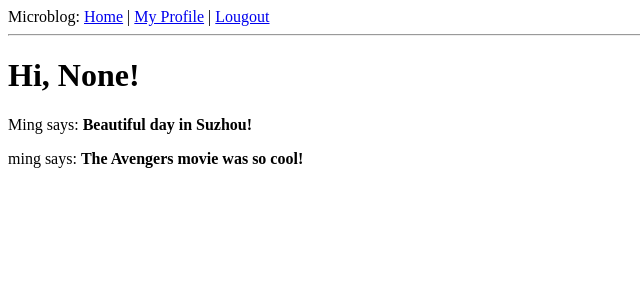
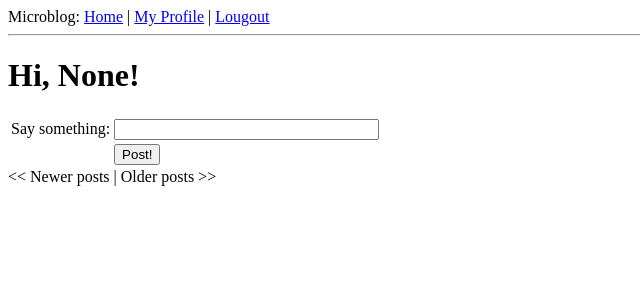
Before and after one commit to ttlttl/microblog, a Flask app: page / in a window 1280 px wide. Shown: the top 300 px of the page, without its empty margins (0-640 px from the left). Run offline with Flask 2, Linux system fonts and the light colour scheme; a user stored in the database is signed in; data comes from the database, SQL or seed files in the repository; data that the repository does not hold is empty; parts of the project's set-up code (start-up, migrations or seed data) failed here and were passed over.

Commit message:
Add Pagination feature

```diff
--- a/app/forms.py
+++ b/app/forms.py
@@ -6,6 +6,9 @@ from app.models import User
 class LoginForm(Form):
     openid = TextField('openid', validators = [Required()])
     remember_me = BooleanField('remember_me', default = False)
+
+class PostForm(Form):
+    post = TextField('post', validators = [Required()])
 
 class EditForm(Form):
     nickname = TextField('nickname', validators = [Required()])
--- a/app/templates/index.html
+++ b/app/templates/index.html
@@ -1,7 +1,32 @@
+<!-- extend base layout -->
 {% extends "base.html" %}
+
 {% block content %}
-<h1>Hi, {{user.nickname}}!</h1>
-{% for post in posts %}
-<div><p>{{post.author.nickname}} says: <b>{{post.body}}</b></p></div>
+<h1>Hi, {{g.user.nickname}}!</h1>
+<form action="" method="post" name="post">
+    {{form.hidden_tag()}}
+    <table>
+        <tr>
+            <td>Say something:</td>
+            <td>{{ form.post(size = 30, maxlength = 140) }}</td>
+            <td>
+            {% for error in form.errors.post %}
+            <span style="color: red;">[{{error}}]</span><br>
+            {% endfor %}
+            </td>
+        </tr>
+        <tr>
+            <td></td>
+            <td><input type="submit" value="Post!"></td>
+            <td></td>
+        </tr>
+    </table>
+</from>
+{% for post in posts.items %}
+<p>
+    {% include 'post.html' %}
+</p>
 {% endfor %}
+{% if posts.has_prev %}<a href="{{ url_for('index', page = posts.prev_num) }}"><< Newer posts</a>{% else %}<< Newer posts{% endif %} |
+{% if posts.has_next %}<a href="{{ url_for('index', page = posts.next_num) }}">Older posts >></a>{% else %}Older posts >>{% endif %}
 {% endblock %}
--- a/app/templates/post.html
+++ b/app/templates/post.html
@@ -1,5 +1,5 @@
 <table>
     <tr valign="top">
-        <td><img src="{post.author.avatar(50)}}"></td><td><i>{{post.author.nickname}} says:</i><br>{{post.body}}</td>
+        <td><img src="{{post.author.avatar(50)}}"></td><td><i>{{post.author.nickname}} says:</i><br>{{post.body}}</td>
     </tr>
 </table>
--- a/app/templates/user.html
+++ b/app/templates/user.html
@@ -22,7 +22,9 @@
     </tr>
 </table>
 <hr>
-{% for post in posts %}
+{% for post in posts.items %}
     {% include 'post.html' %}
 {% endfor %}
+{% if posts.has_prev %}<a href="{{ url_for('user', nickname = user.nickname, page = posts.prev_num) }}"><< Newer posts</a>{% else %}<< Newer posts{% endif %} |
+{% if posts.has_next %}<a href="{{ url_for('user', nickname = user.nickname, page = posts.next_num) }}">Older posts >></a>{% else %}Older posts >>{% endif %}
 {% endblock %}
--- a/app/views.py
+++ b/app/views.py
@@ -1,30 +1,29 @@
 from flask import render_template, flash, redirect, session, url_for, request, g
 from flask.ext.login import login_user, logout_user, current_user, login_required
 from app import app, db, lm, oid
-from forms import LoginForm, EditForm
-from models import User, ROLE_USER, ROLE_ADMIN
+from forms import LoginForm, EditForm, PostForm
+from models import User, ROLE_USER, ROLE_ADMIN, Post
 from datetime import datetime
+from config import POSTS_PER_PAGE
 
 
 
-@app.route('/')
-@app.route('/index')
+@app.route('/', methods = ['GET', 'POST'])
+@app.route('/index', methods = ['GET', 'POST'])
+@app.route('/index/<int:page>', methods = ['GET', 'POST'])
 @login_required
-def index():
-    user = g.user
-    posts = [
-        {
-            'author': {'nickname': 'Ming'},
-            'body' : 'Beautiful day in Suzhou!'
-        },
-        {
-            'author': {'nickname': 'ming'},
-            'body' : 'The Avengers movie was so cool!'
-        }
-    ]
+def index(page = 1):
+    form = PostForm()
+    if form.validate_on_submit():
+        post = Post(body = form.post.data, timestamp = datetime.utcnow(), author = g.user)
+        db.session.add(post)
+        db.session.commit()
+        flash('Your post is now live!')
+        return redirect(url_for('index'))
+    posts = g.user.followed_posts().paginate(page, POSTS_PER_PAGE, False)
     return render_template("index.html",
         title = 'Home',
-        user = user,
+        form = form,
         posts = posts)
 
 
@@ -94,16 +93,14 @@ def logout():
 
 
 @app.route('/user/<nickname>')
+@app.route('/user/<nickname>/<int:page>')
 @login_required
-def user(nickname):
+def user(nickname, page = 1):
     user = User.query.filter_by(nickname = nickname).first()
     if user == None:
         flash('User ' + nickname + ' not found.')
         return redirect(url_for('index'))
-    posts = [
-        {'author': user, 'body': 'Test post #1'},
-        {'author': user, 'body': 'Test post #2'}
-    ]
+    posts = user.posts.paginate(page, POSTS_PER_PAGE, False)
     return render_template('user.html',
         user = user,
         posts = posts)
--- a/config.py
+++ b/config.py
@@ -21,3 +21,6 @@ MAIL_PORT = 25
 MAIL_USERNAME = None
 MAIL_PASSWORD = None
 ADMINS = ['watchpenguin@gmail.com']
+
+#### Pagination ####
+POSTS_PER_PAGE = 3
```
